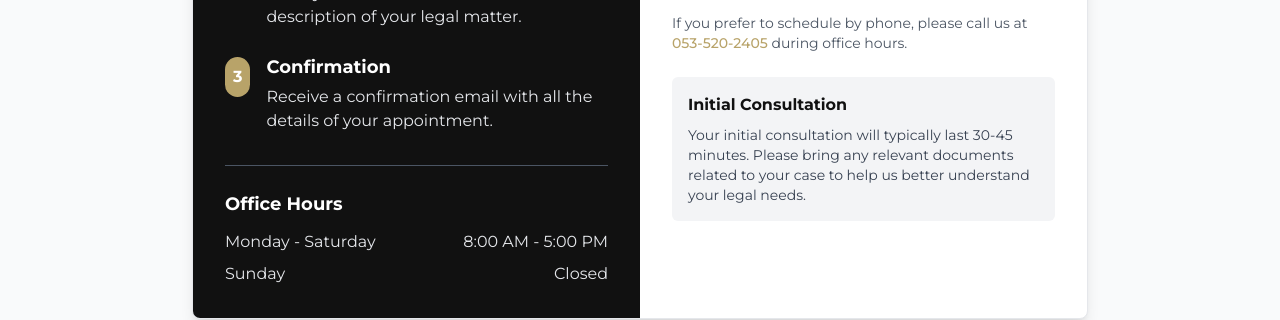
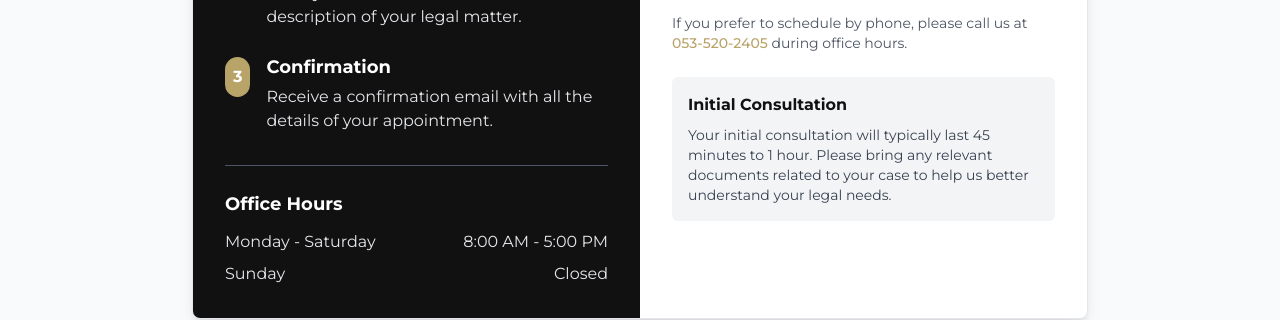
Before and after one commit to PitGit2000/lawsite, a plain HTML site: page index.html in a window 1280 px wide. Shown: the part 3720-4040 px from the top of the page. Drawn offline with nearby package versions, Linux system fonts and the light colour scheme.

Commit message:
index.html

```diff
--- a/index.html
+++ b/index.html
@@ -551,7 +551,7 @@
 
                         <div class="bg-gray-100 p-4 rounded-md">
                             <h4 class="font-bold text-primary mb-2">Initial Consultation</h4>
-                            <p class="text-gray-700 text-sm">Your initial consultation will typically last 30-45 minutes. Please bring any relevant documents related to your case to help us better understand your legal needs.</p>
+                            <p class="text-gray-700 text-sm">Your initial consultation will typically last 45 minutes to 1 hour. Please bring any relevant documents related to your case to help us better understand your legal needs.</p>
                         </div>
                     </div>
                 </div>
```
